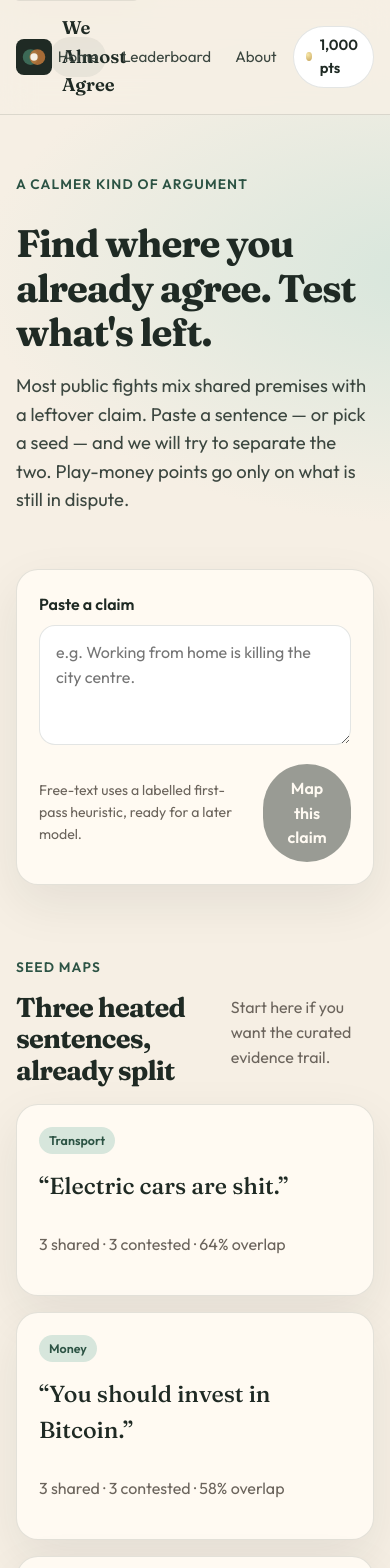
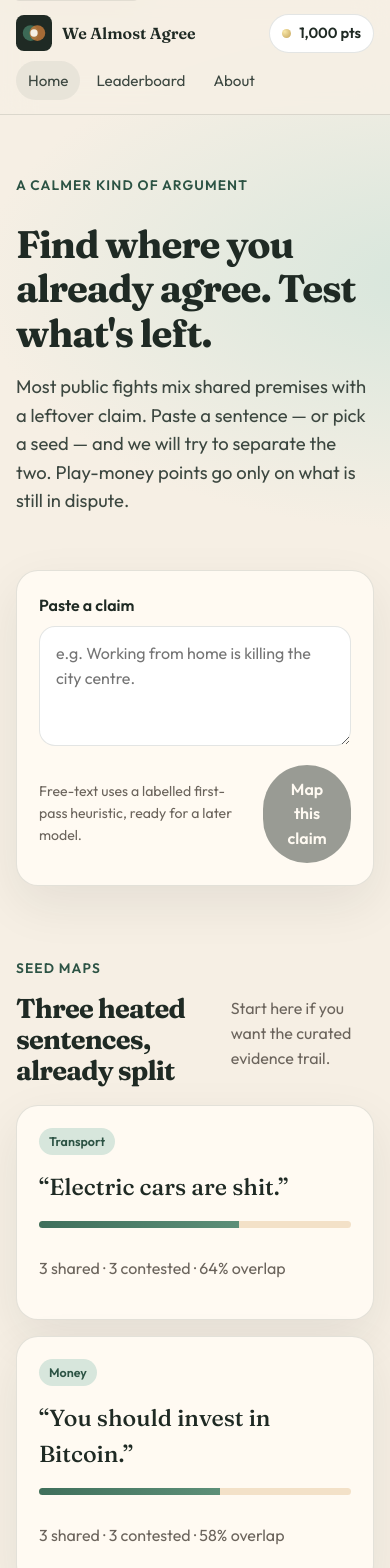
Before and after one commit to AndrewLandels/we-almost-agre, a React (Vite) app: page / in a window 390 px wide. Shown: the top 1568 px of the page. Built offline with nearby package versions, Linux system fonts and the light colour scheme.

Commit message:
Polish mobile header, Venn contrast, and topic detection
Keep the nav usable on a narrow phone, make the agreement map easier
to read, and label school-first custom claims as Education.

Co-authored-by: AndrewLandels <AndrewLandels@users.noreply.github.com>

```diff
--- a/src/components/AgreementMap.tsx
+++ b/src/components/AgreementMap.tsx
@@ -15,8 +15,8 @@ export function AgreementMap({ analysis }: Props) {
       <p className="muted">{analysis.overlapNote}</p>
       <div className="venn-wrap">
         <svg className="venn" viewBox="0 0 420 250" role="img" aria-label="Two overlapping circles showing shared ground and contested claims">
-          <circle cx="168" cy="128" r="98" fill="#3F6F5B" fillOpacity="0.28" stroke="#3F6F5B" strokeWidth="2" />
-          <circle cx="252" cy="128" r="98" fill="#C47A3A" fillOpacity="0.28" stroke="#C47A3A" strokeWidth="2" />
+          <circle cx="168" cy="128" r="98" fill="#3F6F5B" fillOpacity="0.42" stroke="#2C5344" strokeWidth="2.5" />
+          <circle cx="252" cy="128" r="98" fill="#C47A3A" fillOpacity="0.4" stroke="#9A5724" strokeWidth="2.5" />
           <text x="118" y="124" textAnchor="middle" fill="#2C5344" fontSize="15" fontFamily="Outfit, sans-serif" fontWeight="600">
             Shared
           </text>
--- a/src/components/Layout.tsx
+++ b/src/components/Layout.tsx
@@ -30,16 +30,16 @@ export function Layout() {
               <span className="brand-tag">Find where you already agree.</span>
             </span>
           </NavLink>
+          <span className="points-chip" title="Play-money points — not real cash">
+            <span aria-hidden="true" />
+            {formatPoints(wallet.balance)} pts
+          </span>
           <nav className="nav" aria-label="Primary">
             <NavLink to="/" end>
               Home
             </NavLink>
             <NavLink to="/leaderboard">Leaderboard</NavLink>
             <NavLink to="/about">About</NavLink>
-            <span className="points-chip" title="Play-money points — not real cash">
-              <span aria-hidden="true" />
-              {formatPoints(wallet.balance)} pts
-            </span>
           </nav>
         </div>
       </header>
--- a/src/index.css
+++ b/src/index.css
@@ -103,10 +103,11 @@ h3,
 }
 
 .header-inner {
-  display: flex;
+  display: grid;
+  grid-template-columns: minmax(0, 1fr) auto;
   align-items: center;
-  justify-content: space-between;
-  gap: 16px;
+  column-gap: 16px;
+  row-gap: 8px;
   padding: 14px 0;
 }
 
@@ -139,7 +140,8 @@ h3,
 .nav {
   display: flex;
   align-items: center;
-  gap: 8px;
+  gap: 4px;
+  grid-column: 1 / -1;
 }
 
 .nav a,
@@ -366,6 +368,20 @@ button:focus-visible {
 .seed-card p,
 .muted {
   color: var(--muted);
+}
+
+.overlap-bar {
+  height: 7px;
+  border-radius: 999px;
+  background: var(--amber-soft);
+  overflow: hidden;
+  margin: 4px 0 12px;
+}
+
+.overlap-bar span {
+  display: block;
+  height: 100%;
+  background: linear-gradient(90deg, var(--sage), #5d8f78);
 }
 
 .step-grid {
@@ -601,6 +617,24 @@ input[type='number'] {
   padding: 48px 0;
 }
 
+@media (min-width: 821px) {
+  .header-inner {
+    display: flex;
+  }
+
+  .nav {
+    grid-column: auto;
+    margin-left: auto;
+    order: 3;
+    gap: 8px;
+  }
+
+  .points-chip {
+    order: 2;
+    margin-left: auto;
+  }
+}
+
 @media (max-width: 900px) {
   .hero,
   .seed-grid,
@@ -613,8 +647,9 @@ input[type='number'] {
     display: none;
   }
 
-  .nav a:not(.points-chip) {
-    padding: 8px 8px;
+  .brand-name {
+    font-size: 1rem;
+    white-space: nowrap;
   }
 }
 
--- a/src/lib/analyzeClaim.ts
+++ b/src/lib/analyzeClaim.ts
@@ -86,11 +86,17 @@ function splitClauses(text: string): string[] {
 
 function guessTopic(text: string): TopicHint | null {
   const haystack = normalise(text)
-  return (
-    TOPIC_HINTS.find((topic) =>
-      topic.keywords.some((keyword) => haystack.includes(keyword)),
-    ) ?? null
-  )
+  let best: { topic: TopicHint; score: number; index: number } | null = null
+  for (const topic of TOPIC_HINTS) {
+    const hits = topic.keywords.filter((keyword) => haystack.includes(keyword))
+    if (!hits.length) continue
+    const score = hits.length
+    const index = Math.min(...hits.map((keyword) => haystack.indexOf(keyword)))
+    if (!best || score > best.score || (score === best.score && index < best.index)) {
+      best = { topic, score, index }
+    }
+  }
+  return best?.topic ?? null
 }
 
 function looksPrescriptive(text: string): boolean {
--- a/src/pages/HomePage.tsx
+++ b/src/pages/HomePage.tsx
@@ -70,6 +70,13 @@ export function HomePage() {
           <Link key={claim.id} className="seed-card" to={`/claim/${claim.id}`}>
             <span className="pill">{claim.topicLabel}</span>
             <blockquote>“{claim.original}”</blockquote>
+            <div
+              className="overlap-bar"
+              role="img"
+              aria-label={`${claim.overlapScore} percent already shared`}
+            >
+              <span style={{ width: `${claim.overlapScore}%` }} />
+            </div>
             <p>
               {claim.sharedPremises.length} shared · {claim.contestedClaims.length} contested ·{' '}
               {claim.overlapScore}% overlap
```
Also changed, not shown: 1 other file (tests, documents, lock files or other folders).
